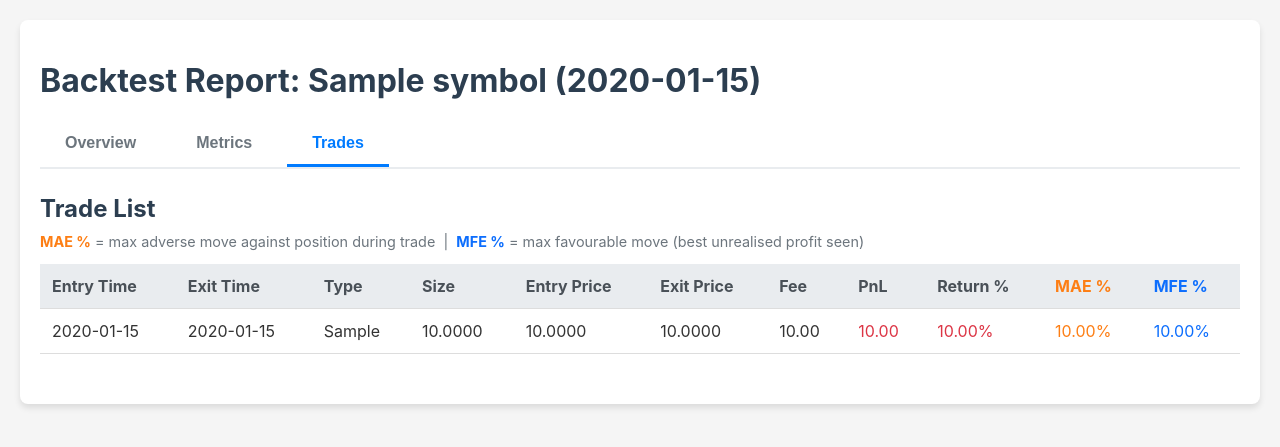
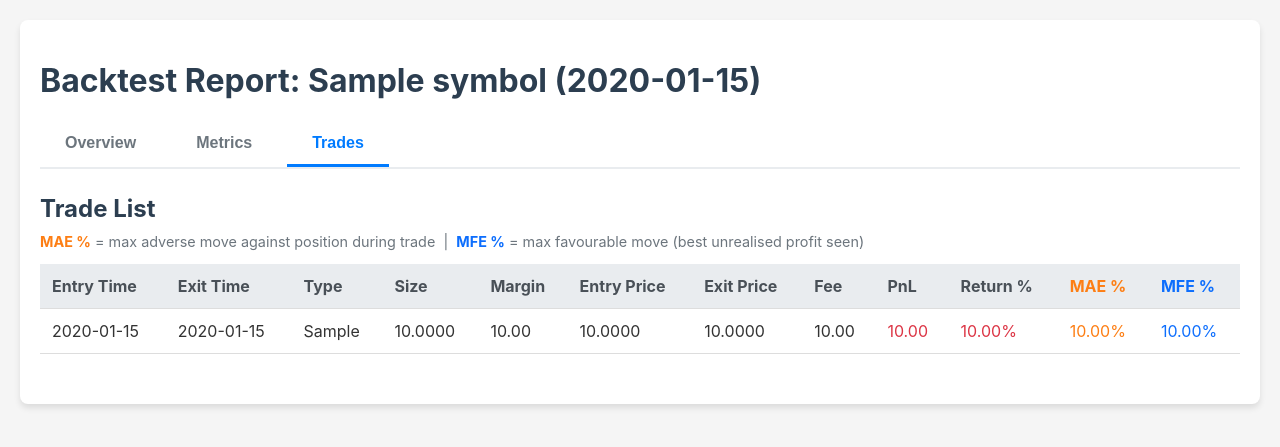
Before and after one commit to gopinath0332-del/delta-exchange-alog, a Python web app: template backtest/templates/report_template.html in a window 1280 px wide, after a click on "Trades". Shown: the top 447 px of the page. Run offline with Jinja, Linux system fonts and the light colour scheme; the template is opened without the code that fills it: most values are stand-ins (such as "Sample title", 1, 10 or a date in 2020).

```diff
--- a/backtest/engine.py
+++ b/backtest/engine.py
@@ -309,6 +309,7 @@ class BacktestEngine:
                 'Display Type': display_type,
                 'Exit Type': status_val,
                 'Position Size': round(position_size, 4),
+                'Margin': round(used_margin, 2),
                 'Entry Price': entry_price,
                 'Exit Price': exit_price,
                 'Fee': round(comm_cost, 4),
--- a/backtest/reporter.py
+++ b/backtest/reporter.py
@@ -106,6 +106,7 @@ class Reporter:
                     <th>Type</th>
                     <th>Exit Type</th>
                     <th>Size</th>
+                    <th>Margin</th>
                     <th>Entry Price</th>
                     <th>Exit Price</th>
                     <th>PnL</th>
@@ -120,6 +121,7 @@ class Reporter:
                     <td>{{ trade['Position Type'] }}</td>
                     <td>{{ trade['Exit Type'] }}</td>
                     <td>{{ "%.4f"|format(trade['Position Size']) }}</td>
+                    <td>{{ "%.2f"|format(trade.get('Margin', 0.0)) }}</td>
                     <td>{{ "%.4f"|format(trade['Entry Price']) }}</td>
                     <td>{{ "%.4f"|format(trade['Exit Price']) }}</td>
                     <td class="{{ 'success' if trade['Profit/Loss'] > 0 else 'danger' }}">{{ "%.2f"|format(trade['Profit/Loss']) }}</td>
--- a/backtest/templates/report_template.html
+++ b/backtest/templates/report_template.html
@@ -296,6 +296,7 @@
             <th>Exit Time</th>
             <th>Type</th>
             <th>Size</th>
+            <th>Margin</th>
             <th>Entry Price</th>
             <th>Exit Price</th>
             <th>Fee</th>
@@ -312,6 +313,7 @@
             <td>{{ trade['Exit Time'] }}</td>
             <td>{{ trade['Display Type'] }}</td>
             <td>{{ "%.4f"|format(trade['Position Size']) }}</td>
+            <td>{{ "%.2f"|format(trade.get('Margin', 0.0)) }}</td>
             <td>{{ "%.4f"|format(trade['Entry Price']) }}</td>
             <td>{{ "%.4f"|format(trade['Exit Price']) }}</td>
             <td>{{ "%.2f"|format(trade['Fee']) }}</td>
```
